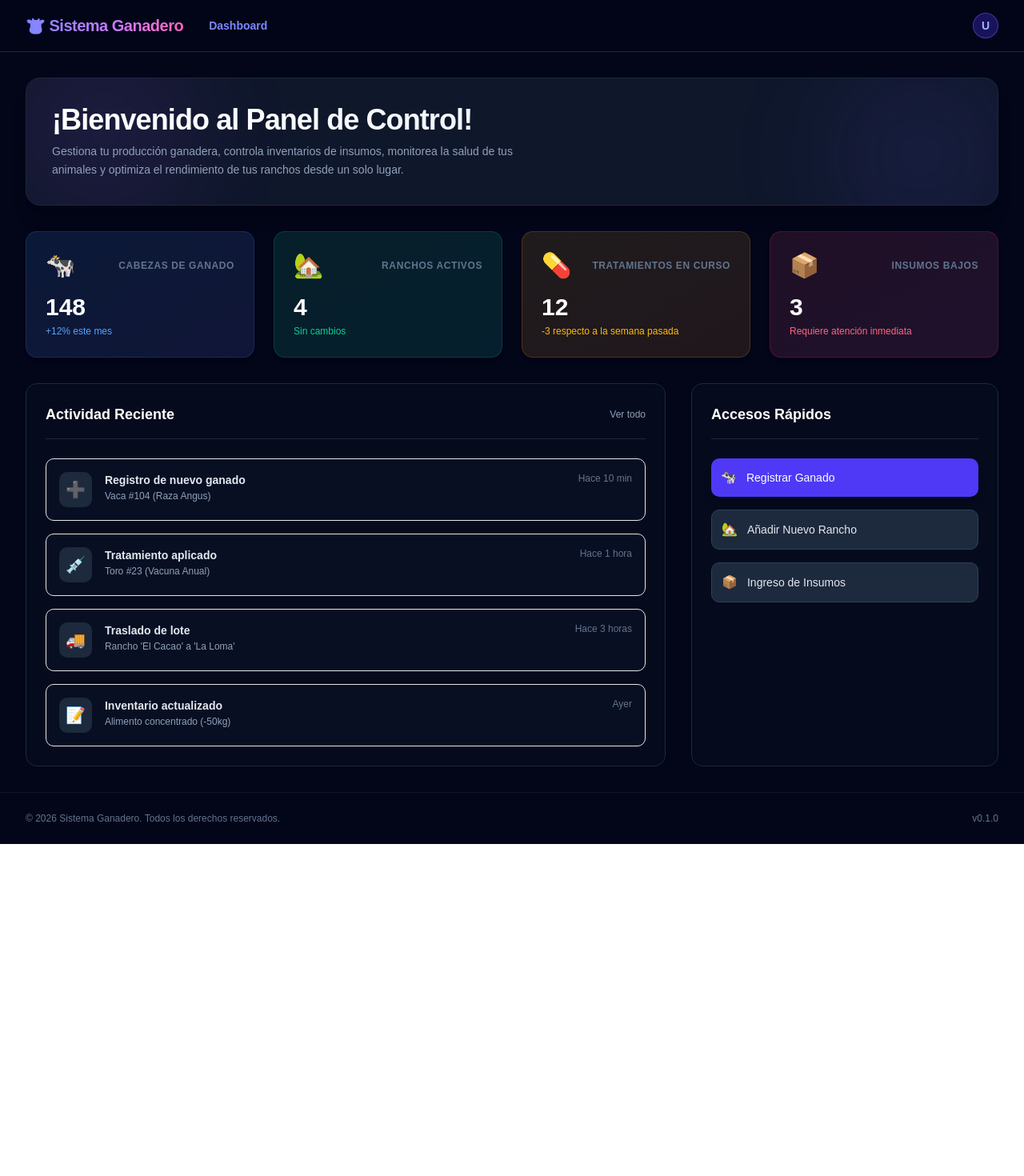
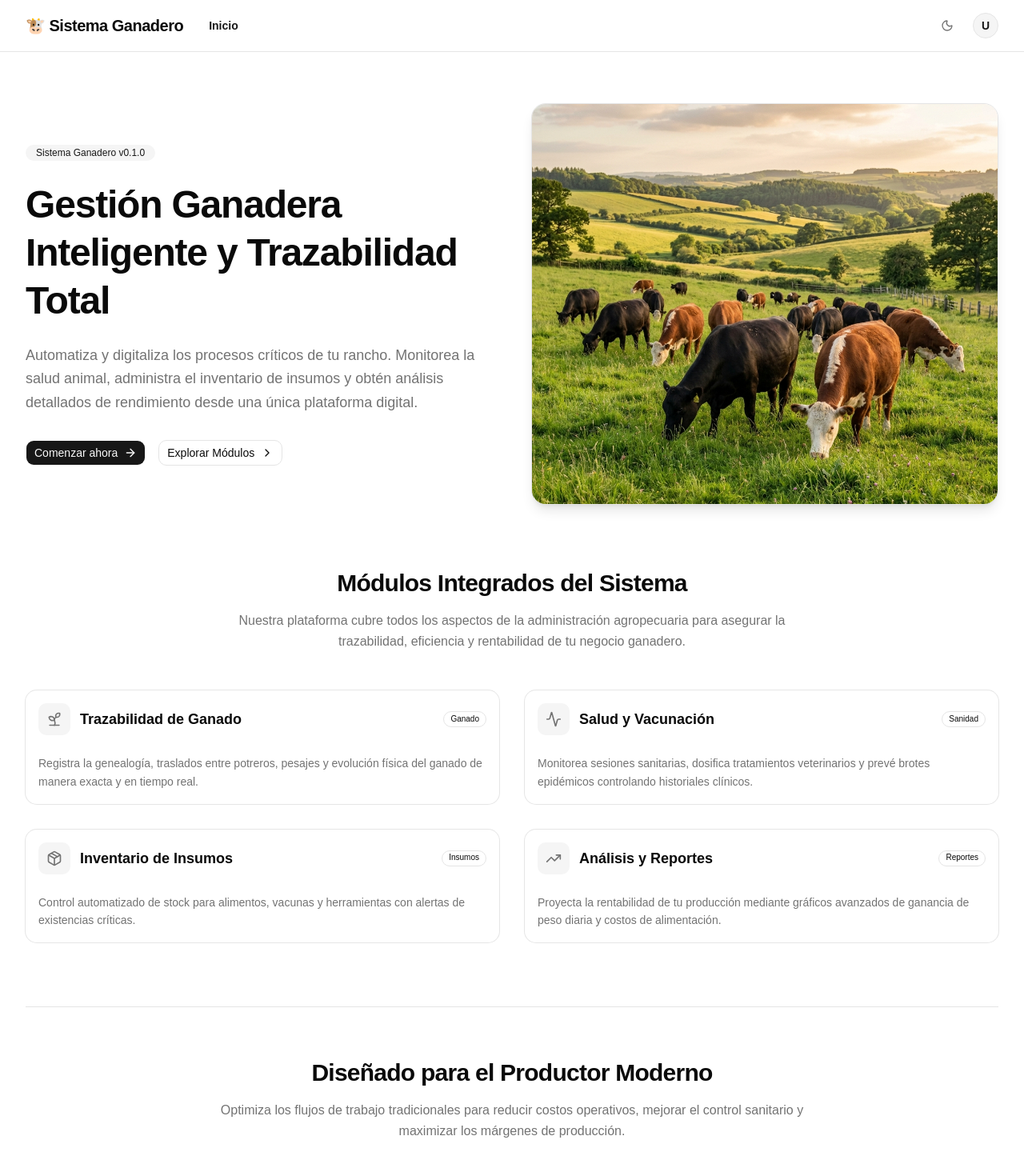
Before and after one commit to VicRa2004/sistema-ganadero, a React (Vite) app in the folder web/: page / in a window 1280 px wide. Shown: the top 1470 px of the page at 80% size. Before the commit the page ends 1055 px from the top, so only its background shows below. Built offline with nearby package versions, Linux system fonts and the light colour scheme.

Commit message:
ref: cambia la pagina principal de la app

```diff
--- /dev/null
+++ b/web/src/components/Navbar.tsx
@@ -0,0 +1,72 @@
+import { useState, useEffect } from "react";
+import { Link } from "@tanstack/react-router";
+import { Button } from "@/components/ui/button";
+import { Sun, Moon } from "lucide-react";
+
+export function Navbar() {
+	const [theme, setTheme] = useState<"light" | "dark">(() => {
+		const saved = localStorage.getItem("theme");
+		if (saved === "light" || saved === "dark") return saved;
+		return window.matchMedia("(prefers-color-scheme: dark)").matches
+			? "dark"
+			: "light";
+	});
+
+	useEffect(() => {
+		const root = window.document.documentElement;
+		if (theme === "dark") {
+			root.classList.add("dark");
+		} else {
+			root.classList.remove("dark");
+		}
+		localStorage.setItem("theme", theme);
+	}, [theme]);
+
+	const toggleTheme = () => {
+		setTheme((prev) => (prev === "dark" ? "light" : "dark"));
+	};
+
+	return (
+		<header className="sticky top-0 z-50 border-b border-border bg-background/80 backdrop-blur-md">
+			<div className="max-w-7xl mx-auto px-4 sm:px-6 lg:px-8 h-16 flex items-center justify-between">
+				<div className="flex items-center gap-8">
+					<Link
+						to="/"
+						className="flex items-center gap-2 font-bold text-xl tracking-tight text-foreground hover:opacity-90 transition-opacity"
+					>
+						🐮 Sistema Ganadero
+					</Link>
+					<nav className="hidden md:flex items-center gap-6">
+						<Link
+							to="/"
+							activeProps={{ className: "text-primary font-semibold" }}
+							inactiveProps={{
+								className: "text-muted-foreground hover:text-foreground",
+							}}
+							activeOptions={{ exact: true }}
+							className="text-sm transition-colors"
+						>
+							Inicio
+						</Link>
+					</nav>
+				</div>
+
+				<div className="flex items-center gap-4">
+					<Button
+						type="button"
+						variant="ghost"
+						size="icon"
+						onClick={toggleTheme}
+						aria-label="Alternar modo oscuro"
+						className="text-muted-foreground hover:text-foreground cursor-pointer"
+					>
+						{theme === "dark" ? <Sun /> : <Moon />}
+					</Button>
+					<div className="h-8 w-8 rounded-full bg-accent border border-border flex items-center justify-center text-sm font-semibold text-accent-foreground">
+						U
+					</div>
+				</div>
+			</div>
+		</header>
+	);
+}
--- a/web/src/routes/__root.tsx
+++ b/web/src/routes/__root.tsx
@@ -1,9 +1,6 @@
-import {
-	createRootRouteWithContext,
-	Link,
-	Outlet,
-} from "@tanstack/react-router";
+import { createRootRouteWithContext, Outlet } from "@tanstack/react-router";
 import type { QueryClient } from "@tanstack/react-query";
+import { Navbar } from "@/components/Navbar";
 
 export const Route = createRootRouteWithContext<{
 	queryClient: QueryClient;
@@ -13,39 +10,9 @@ export const Route = createRootRouteWithContext<{
 
 function RootComponent() {
 	return (
-		<div className="min-h-screen bg-slate-950 text-slate-100 flex flex-col font-sans selection:bg-indigo-500/30 selection:text-indigo-200">
-			{/* Navbar */}
-			<header className="sticky top-0 z-50 border-b border-slate-800 bg-slate-950/80 backdrop-blur-md">
-				<div className="max-w-7xl mx-auto px-4 sm:px-6 lg:px-8 h-16 flex items-center justify-between">
-					<div className="flex items-center gap-8">
-						<Link
-							to="/"
-							className="flex items-center gap-2 font-bold text-xl tracking-tight bg-gradient-to-r from-indigo-400 via-purple-400 to-pink-400 bg-clip-text text-transparent hover:opacity-90 transition-opacity"
-						>
-							🐮 Sistema Ganadero
-						</Link>
-						<nav className="hidden md:flex items-center gap-6">
-							<Link
-								to="/"
-								activeProps={{ className: "text-indigo-400 font-semibold" }}
-								inactiveProps={{
-									className: "text-slate-400 hover:text-slate-200",
-								}}
-								activeOptions={{ exact: true }}
-								className="text-sm transition-colors"
-							>
-								Dashboard
-							</Link>
-						</nav>
-					</div>
-
-					<div className="flex items-center gap-4">
-						<div className="h-8 w-8 rounded-full bg-indigo-600/30 border border-indigo-500/50 flex items-center justify-center text-sm font-semibold text-indigo-300">
-							U
-						</div>
-					</div>
-				</div>
-			</header>
+		<div className="min-h-screen bg-background text-foreground flex flex-col font-sans">
+			{/* Navbar Principal */}
+			<Navbar />
 
 			{/* Main Content Area */}
 			<main className="flex-1 max-w-7xl w-full mx-auto px-4 sm:px-6 lg:px-8 py-8">
@@ -53,13 +20,13 @@ function RootComponent() {
 			</main>
 
 			{/* Footer */}
-			<footer className="border-t border-slate-900 bg-slate-950 py-6">
+			<footer className="border-t border-border bg-background py-6">
 				<div className="max-w-7xl mx-auto px-4 sm:px-6 lg:px-8 flex flex-col md:flex-row items-center justify-between gap-4">
-					<p className="text-xs text-slate-500">
+					<p className="text-xs text-muted-foreground">
 						&copy; {new Date().getFullYear()} Sistema Ganadero. Todos los
 						derechos reservados.
 					</p>
-					<div className="flex gap-4 text-xs text-slate-500">
+					<div className="flex gap-4 text-xs text-muted-foreground">
 						<span>v0.1.0</span>
 					</div>
 				</div>
--- a/web/src/routes/index.tsx
+++ b/web/src/routes/index.tsx
@@ -1,190 +1,196 @@
 import { createFileRoute } from "@tanstack/react-router";
+import { Button } from "@/components/ui/button";
+import { Card, CardHeader, CardTitle, CardContent } from "@/components/ui/card";
+import { Badge } from "@/components/ui/badge";
+import {
+	ArrowRight,
+	Activity,
+	Sprout,
+	Package,
+	TrendingUp,
+	ShieldCheck,
+	CheckCircle2,
+	Coins,
+	ChevronRight,
+} from "lucide-react";
 
 export const Route = createFileRoute("/")({
-	component: DashboardComponent,
+	component: LandingComponent,
 });
 
-function DashboardComponent() {
-	// Datos estáticos provisionales para simular el dashboard
-	const stats = [
+function LandingComponent() {
+	const features = [
 		{
-			name: "Cabezas de Ganado",
-			value: "148",
-			change: "+12% este mes",
-			icon: "🐄",
-			gradient: "from-blue-500/10 to-indigo-500/10",
-			border: "border-blue-500/20",
-			textColor: "text-blue-400",
+			title: "Trazabilidad de Ganado",
+			description:
+				"Registra la genealogía, traslados entre potreros, pesajes y evolución física del ganado de manera exacta y en tiempo real.",
+			icon: Sprout,
+			badge: "Ganado",
 		},
 		{
-			name: "Ranchos Activos",
-			value: "4",
-			change: "Sin cambios",
-			icon: "🏡",
-			gradient: "from-emerald-500/10 to-teal-500/10",
-			border: "border-emerald-500/20",
-			textColor: "text-emerald-400",
+			title: "Salud y Vacunación",
+			description:
+				"Monitorea sesiones sanitarias, dosifica tratamientos veterinarios y prevé brotes epidémicos controlando historiales clínicos.",
+			icon: Activity,
+			badge: "Sanidad",
 		},
 		{
-			name: "Tratamientos en Curso",
-			value: "12",
-			change: "-3 respecto a la semana pasada",
-			icon: "💊",
-			gradient: "from-amber-500/10 to-orange-500/10",
-			border: "border-amber-500/20",
-			textColor: "text-amber-400",
+			title: "Inventario de Insumos",
+			description:
+				"Control automatizado de stock para alimentos, vacunas y herramientas con alertas de existencias críticas.",
+			icon: Package,
+			badge: "Insumos",
 		},
 		{
-			name: "Insumos Bajos",
-			value: "3",
-			change: "Requiere atención inmediata",
-			icon: "📦",
-			gradient: "from-rose-500/10 to-pink-500/10",
-			border: "border-rose-500/20",
-			textColor: "text-rose-400",
+			title: "Análisis y Reportes",
+			description:
+				"Proyecta la rentabilidad de tu producción mediante gráficos avanzados de ganancia de peso diaria y costos de alimentación.",
+			icon: TrendingUp,
+			badge: "Reportes",
 		},
 	];
 
-	const recentActivities = [
+	const benefits = [
 		{
-			id: 1,
-			action: "Registro de nuevo ganado",
-			target: "Vaca #104 (Raza Angus)",
-			time: "Hace 10 min",
-			icon: "➕",
+			title: "Decisiones Basadas en Datos",
+			description:
+				"Gráficos de rendimiento e informes históricos que permiten tomar decisiones fundamentadas en lugar de basarse en intuiciones.",
+			icon: CheckCircle2,
 		},
 		{
-			id: 2,
-			action: "Tratamiento aplicado",
-			target: "Toro #23 (Vacuna Anual)",
-			time: "Hace 1 hora",
-			icon: "💉",
+			title: "Trazabilidad Completa",
+			description:
+				"Accede al registro de vida completo de cada animal: genealogía, tratamientos médicos aplicados y traslados de potreros.",
+			icon: ShieldCheck,
 		},
 		{
-			id: 3,
-			action: "Traslado de lote",
-			target: "Rancho 'El Cacao' a 'La Loma'",
-			time: "Hace 3 horas",
-			icon: "🚚",
-		},
-		{
-			id: 4,
-			action: "Inventario actualizado",
-			target: "Alimento concentrado (-50kg)",
-			time: "Ayer",
-			icon: "📝",
+			title: "Optimización de Gastos",
+			description:
+				"Reduce mermas de insumos mediante el control exacto de existencias y dosificaciones médicas por cabeza de ganado.",
+			icon: Coins,
 		},
 	];
 
 	return (
-		<div className="flex flex-col gap-8 animate-fade-in">
-			{/* Welcome Banner */}
-			<div className="relative overflow-hidden rounded-2xl border border-slate-800 bg-slate-900 p-8 shadow-xl">
-				<div className="absolute top-0 right-0 -mt-4 -mr-4 w-56 h-56 rounded-full bg-indigo-500/10 blur-3xl" />
-				<div className="absolute bottom-0 left-0 -mb-4 -ml-4 w-56 h-56 rounded-full bg-purple-500/10 blur-3xl" />
-
-				<div className="relative z-10">
-					<h1 className="text-3xl font-extrabold tracking-tight bg-gradient-to-r from-white via-slate-100 to-slate-300 bg-clip-text text-transparent md:text-4xl">
-						¡Bienvenido al Panel de Control!
+		<div className="flex flex-col gap-20 py-8 animate-fade-in text-foreground">
+			{/* Hero Section */}
+			<section className="grid grid-cols-1 lg:grid-cols-2 gap-12 items-center">
+				<div className="flex flex-col gap-6 text-left">
+					<div>
+						<Badge variant="secondary" className="px-3 py-1 text-xs">
+							Sistema Ganadero v0.1.0
+						</Badge>
+					</div>
+					<h1 className="text-4xl font-extrabold tracking-tight text-foreground md:text-5xl leading-tight">
+						Gestión Ganadera Inteligente y Trazabilidad Total
 					</h1>
-					<p className="mt-2 text-slate-400 max-w-xl text-sm leading-relaxed">
-						Gestiona tu producción ganadera, controla inventarios de insumos,
-						monitorea la salud de tus animales y optimiza el rendimiento de tus
-						ranchos desde un solo lugar.
+					<p className="text-muted-foreground text-base md:text-lg leading-relaxed max-w-xl">
+						Automatiza y digitaliza los procesos críticos de tu rancho.
+						Monitorea la salud animal, administra el inventario de insumos y
+						obtén análisis detallados de rendimiento desde una única plataforma
+						digital.
 					</p>
+					<div className="flex flex-wrap gap-4 mt-2">
+						<Button className="gap-2 cursor-pointer">
+							Comenzar ahora
+							<ArrowRight className="size-4" />
+						</Button>
+						<Button variant="outline" className="gap-2 cursor-pointer">
+							Explorar Módulos
+							<ChevronRight className="size-4" />
+						</Button>
 					</div>
 				</div>
 
-			{/* Stats Grid */}
-			<div className="grid grid-cols-1 gap-6 sm:grid-cols-2 lg:grid-cols-4">
-				{stats.map((stat) => (
-					<div
-						key={stat.name}
-						className={`rounded-xl border ${stat.border} bg-slate-900/50 bg-gradient-to-br ${stat.gradient} p-6 shadow-md hover:scale-[1.02] hover:-translate-y-1 transition-all duration-300`}
-					>
-						<div className="flex items-center justify-between">
-							<span className="text-3xl">{stat.icon}</span>
-							<span className="text-xs font-semibold text-slate-500 uppercase tracking-wider">
-								{stat.name}
-							</span>
+				<div className="relative">
+					<div className="relative overflow-hidden rounded-2xl border border-border bg-card shadow-lg">
+						<img
+							src="/hero.png"
+							alt="Panel del Sistema Ganadero inteligente"
+							className="w-full h-auto object-cover aspect-video lg:aspect-square max-h-[500px]"
+						/>
 					</div>
-						<div className="mt-4">
-							<h3 className="text-3xl font-bold text-white">{stat.value}</h3>
-							<p className={`mt-1 text-xs font-medium ${stat.textColor}`}>
-								{stat.change}
+				</div>
+			</section>
+
+			{/* Features / Modules Section */}
+			<section className="flex flex-col gap-12">
+				<div className="text-center max-w-3xl mx-auto flex flex-col gap-4">
+					<h2 className="text-3xl font-bold tracking-tight text-foreground">
+						Módulos Integrados del Sistema
+					</h2>
+					<p className="text-muted-foreground text-sm md:text-base leading-relaxed">
+						Nuestra plataforma cubre todos los aspectos de la administración
+						agropecuaria para asegurar la trazabilidad, eficiencia y
+						rentabilidad de tu negocio ganadero.
 					</p>
 				</div>
+
+				<div className="grid grid-cols-1 md:grid-cols-2 gap-8">
+					{features.map((feat) => {
+						const Icon = feat.icon;
+						return (
+							<Card key={feat.title} className="bg-card border-border">
+								<CardHeader className="flex flex-row items-center justify-between pb-2">
+									<div className="flex items-center gap-3">
+										<div className="size-10 rounded-lg bg-muted flex items-center justify-center text-muted-foreground">
+											<Icon className="size-5" />
 										</div>
-				))}
+										<CardTitle className="text-lg font-bold text-foreground">
+											{feat.title}
+										</CardTitle>
+									</div>
+									<Badge variant="outline" className="text-[10px]">
+										{feat.badge}
+									</Badge>
+								</CardHeader>
+								<CardContent>
+									<p className="text-muted-foreground text-sm text-left leading-relaxed">
+										{feat.description}
+									</p>
+								</CardContent>
+							</Card>
+						);
+					})}
+				</div>
+			</section>
+
+			{/* Benefits / Impact Section */}
+			<section className="flex flex-col gap-12 border-t border-border pt-16">
+				<div className="text-center max-w-3xl mx-auto flex flex-col gap-4">
+					<h2 className="text-3xl font-bold tracking-tight text-foreground">
+						Diseñado para el Productor Moderno
+					</h2>
+					<p className="text-muted-foreground text-sm md:text-base leading-relaxed">
+						Optimiza los flujos de trabajo tradicionales para reducir costos
+						operativos, mejorar el control sanitario y maximizar los márgenes de
+						producción.
+					</p>
 				</div>
 
-			{/* Detailed Sections Grid */}
-			<div className="grid grid-cols-1 gap-8 lg:grid-cols-3">
-				{/* Recent Activity */}
-				<div className="lg:col-span-2 rounded-xl border border-slate-800 bg-slate-900/30 p-6 backdrop-blur-sm">
-					<div className="flex items-center justify-between border-b border-slate-800 pb-4 mb-6">
-						<h2 className="text-lg font-bold text-white">Actividad Reciente</h2>
-						<span className="text-xs text-slate-400 hover:text-indigo-400 cursor-pointer transition-colors">
-							Ver todo
-						</span>
+				<div className="grid grid-cols-1 md:grid-cols-3 gap-8">
+					{benefits.map((benefit) => {
+						const Icon = benefit.icon;
+						return (
+							<Card key={benefit.title} className="bg-card border-border">
+								<CardHeader className="flex flex-col items-center text-center pb-2">
+									<div className="size-12 rounded-full bg-muted flex items-center justify-center text-muted-foreground mb-2">
+										<Icon className="size-6" />
 									</div>
-
-					<div className="flex flex-col gap-4">
-						{recentActivities.map((activity) => (
-							<div
-								key={activity.id}
-								className="flex items-start gap-4 rounded-lg bg-slate-900/40 p-4 border border-slate-850 hover:border-slate-800 transition-colors"
-							>
-								<div className="text-xl bg-slate-800 rounded-lg p-2 flex items-center justify-center">
-									{activity.icon}
+									<CardTitle className="text-base font-bold text-foreground">
+										{benefit.title}
+									</CardTitle>
+								</CardHeader>
+								<CardContent className="text-center">
+									<p className="text-muted-foreground text-sm leading-relaxed">
+										{benefit.description}
+									</p>
+								</CardContent>
+							</Card>
+						);
+					})}
 				</div>
-								<div className="flex-1">
-									<p className="text-sm font-semibold text-slate-200">
-										{activity.action}
-									</p>
-									<p className="text-xs text-slate-400 mt-0.5">
-										{activity.target}
-									</p>
-								</div>
-								<span className="text-xs text-slate-500 whitespace-nowrap">
-									{activity.time}
-								</span>
-							</div>
-						))}
-					</div>
-				</div>
-
-				{/* Quick Actions / Shortcuts */}
-				<div className="rounded-xl border border-slate-800 bg-slate-900/30 p-6 backdrop-blur-sm">
-					<div className="border-b border-slate-800 pb-4 mb-6">
-						<h2 className="text-lg font-bold text-white">Accesos Rápidos</h2>
-					</div>
-
-					<div className="grid grid-cols-1 gap-4">
-						<button
-							type="button"
-							className="flex items-center gap-3 w-full text-left rounded-lg bg-indigo-600 hover:bg-indigo-500 text-white p-3 font-medium transition-all shadow-lg hover:shadow-indigo-500/20"
-						>
-							<span>🐄</span>
-							<span className="text-sm">Registrar Ganado</span>
-						</button>
-						<button
-							type="button"
-							className="flex items-center gap-3 w-full text-left rounded-lg bg-slate-800 hover:bg-slate-750 text-slate-200 p-3 border border-slate-700 hover:border-slate-650 font-medium transition-all"
-						>
-							<span>🏡</span>
-							<span className="text-sm">Añadir Nuevo Rancho</span>
-						</button>
-						<button
-							type="button"
-							className="flex items-center gap-3 w-full text-left rounded-lg bg-slate-800 hover:bg-slate-750 text-slate-200 p-3 border border-slate-700 hover:border-slate-650 font-medium transition-all"
-						>
-							<span>📦</span>
-							<span className="text-sm">Ingreso de Insumos</span>
-						</button>
-					</div>
-				</div>
-			</div>
+			</section>
 		</div>
 	);
 }
```
Also changed, not shown: web/public/hero.png (added), 1 other file (tests, documents, lock files or other folders). Lines whose indentation alone changed are shown as unchanged.
